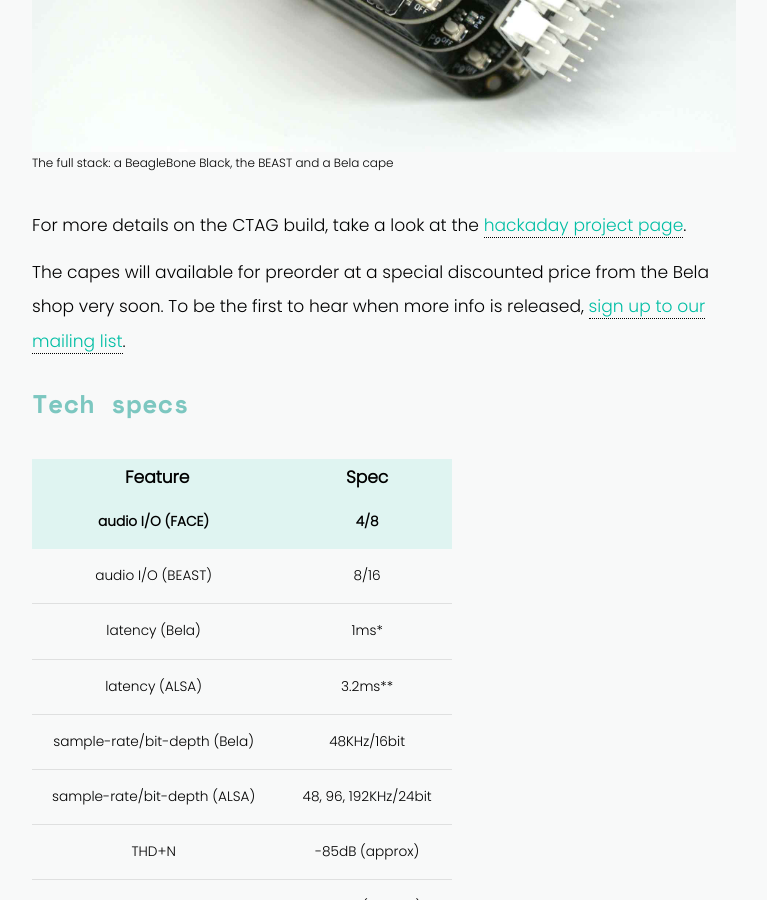
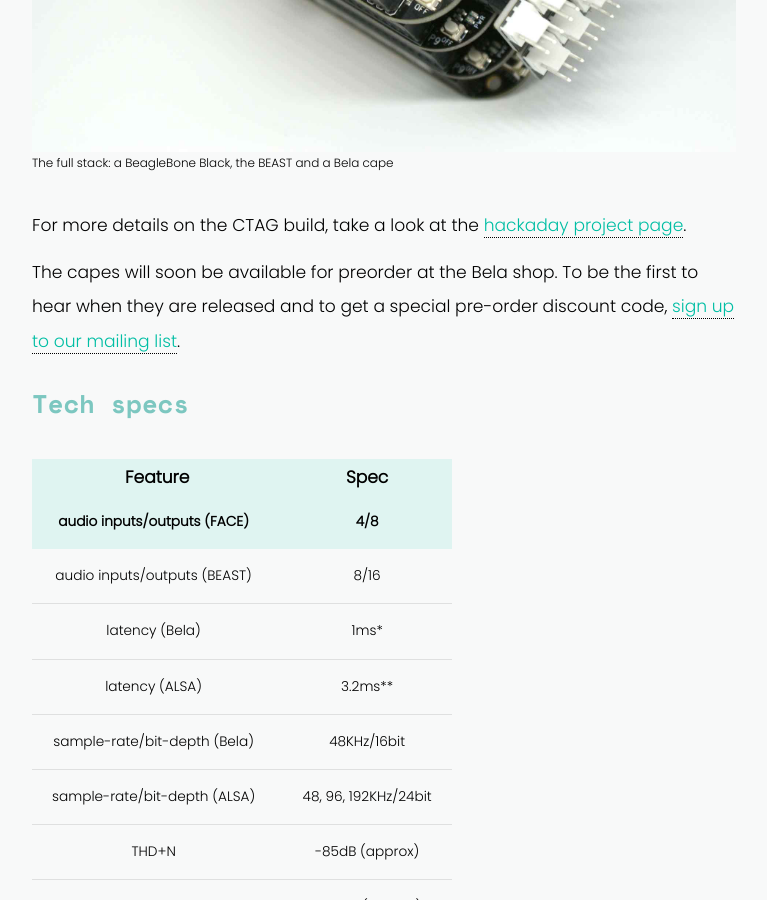
Before and after one commit to BelaPlatform/bela_newBlog, a Jekyll site: the page built from docs/_posts/2018-04-26-CTAG-multichannel-audio-cape.markdown, in a window 1280 px wide and 900 px high, scrolled down 2432 px. Shown: the whole window, without its empty margins (256-1023 px from the left). Built offline with Jekyll 4.4.1, drawn with Linux system fonts in a browser that asks for light colours; nearby versions of some CDN libraries.

Commit message:
CTAG: minor tweaks

```diff
--- a/docs/_posts/2018-04-26-CTAG-multichannel-audio-cape.markdown
+++ b/docs/_posts/2018-04-26-CTAG-multichannel-audio-cape.markdown
@@ -25,14 +25,14 @@ The CTAG capes are fully compatible with Bela, and can take advantage of Bela's
 
 For more details on the CTAG build, take a look at the [hackaday project page](https://hackaday.io/project/9634-beaglebone-multi-channel-audio-card-ctag-face24).
 
-The capes will available for preorder at a special discounted price from the Bela shop very soon. To be the first to hear when more info is released, [sign up to our mailing list](https://bela.us1.list-manage.com/subscribe?u=984c0ed7483851c64760303d2&id=d2150b705c).
+The capes will soon be available for preorder at the Bela shop. To be the first to hear when they are released and to get a special pre-order discount code, [sign up to our mailing list](https://bela.us1.list-manage.com/subscribe?u=984c0ed7483851c64760303d2&id=d2150b705c).
 
 ## Tech specs
 
 | Feature | Spec |
 | :-: | :-: |
-| audio I/O (FACE) | 4/8 |
-| audio I/O (BEAST) | 8/16 |
+| audio inputs/outputs (FACE) | 4/8 |
+| audio inputs/outputs (BEAST) | 8/16 |
 | latency (Bela) | 1ms\* |
 | latency (ALSA) | 3.2ms\*\* |
 | sample-rate/bit-depth (Bela) | 48KHz/16bit |
```
